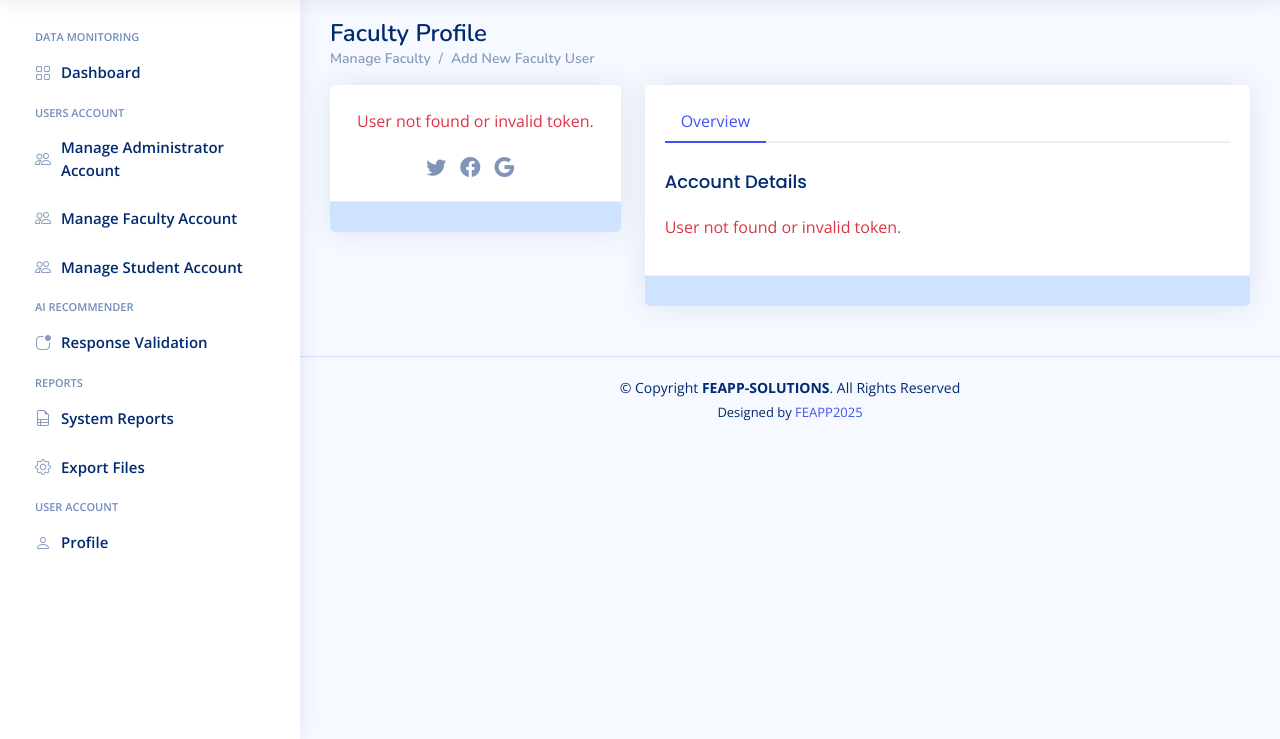
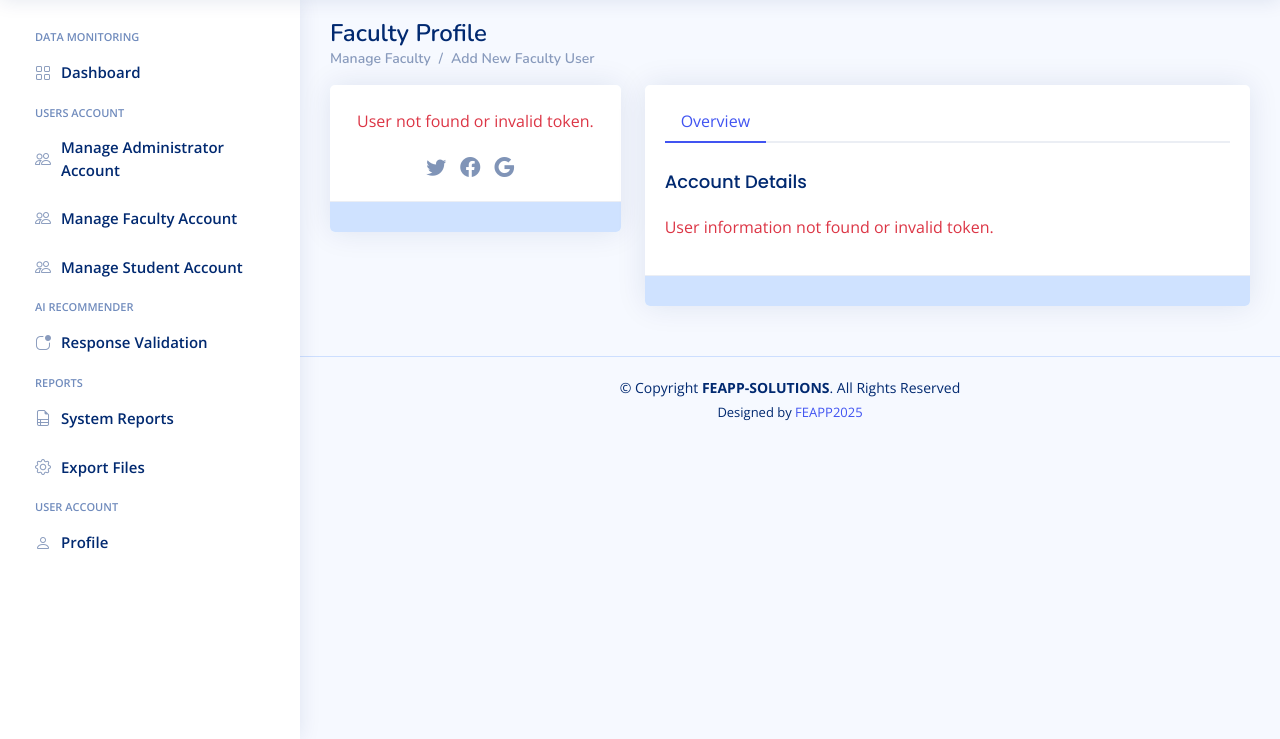
Before and after one commit to Naskiiiieeeee/Feapp, a PHP site: page /frontend/views/admin_users/ViewUnitFaculty.php in a window 1280 px wide. Shown: the part 61-800 px from the top of the page. Run offline with PHP 8.4, Linux system fonts and the light colour scheme; some libraries are stand-ins or nearby versions.

Commit message:
Update warning information

```diff
--- a/frontend/views/admin_users/ViewUnitFaculty.php
+++ b/frontend/views/admin_users/ViewUnitFaculty.php
@@ -116,7 +116,7 @@ if (isset($_GET['token'])) {
                     </div>
                 </div>
             <?php else: ?>
-                <p class="text-danger">User not found or invalid token.</p>
+                <p class="text-danger">User information not found or invalid token.</p>
             <?php endif; ?>
 
             </div>
```
